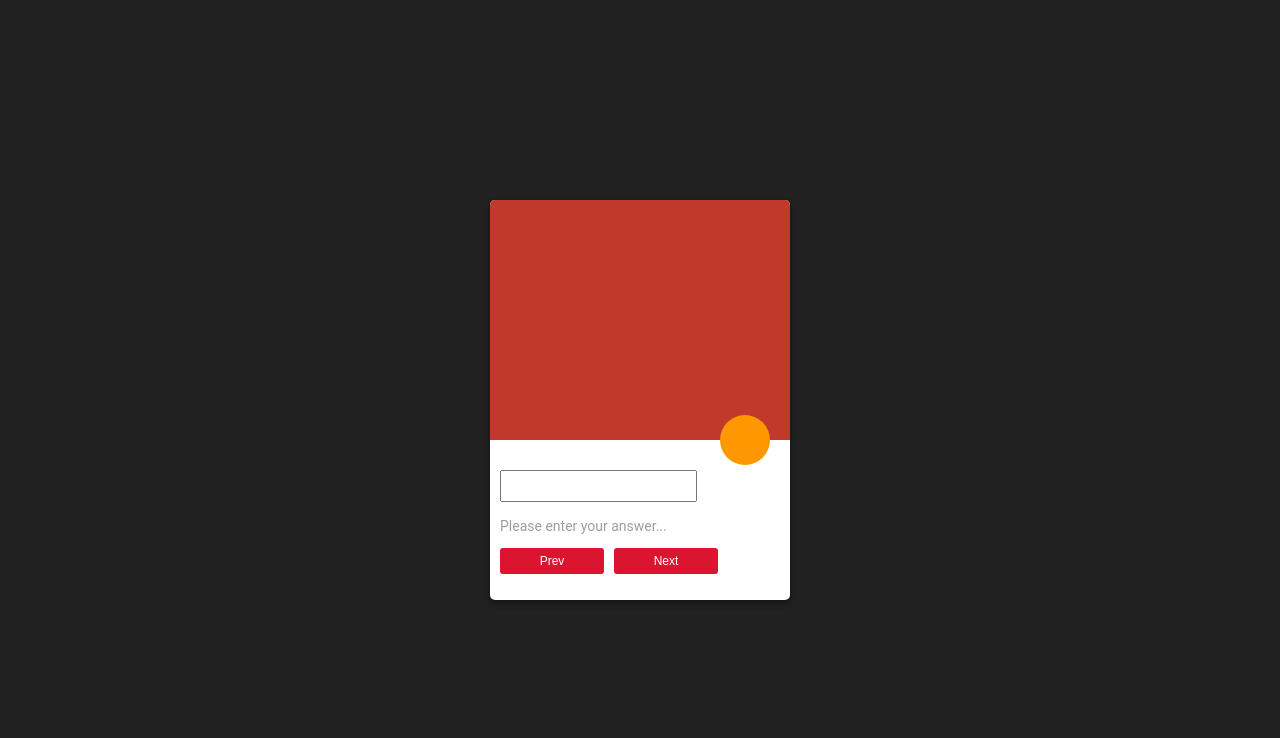
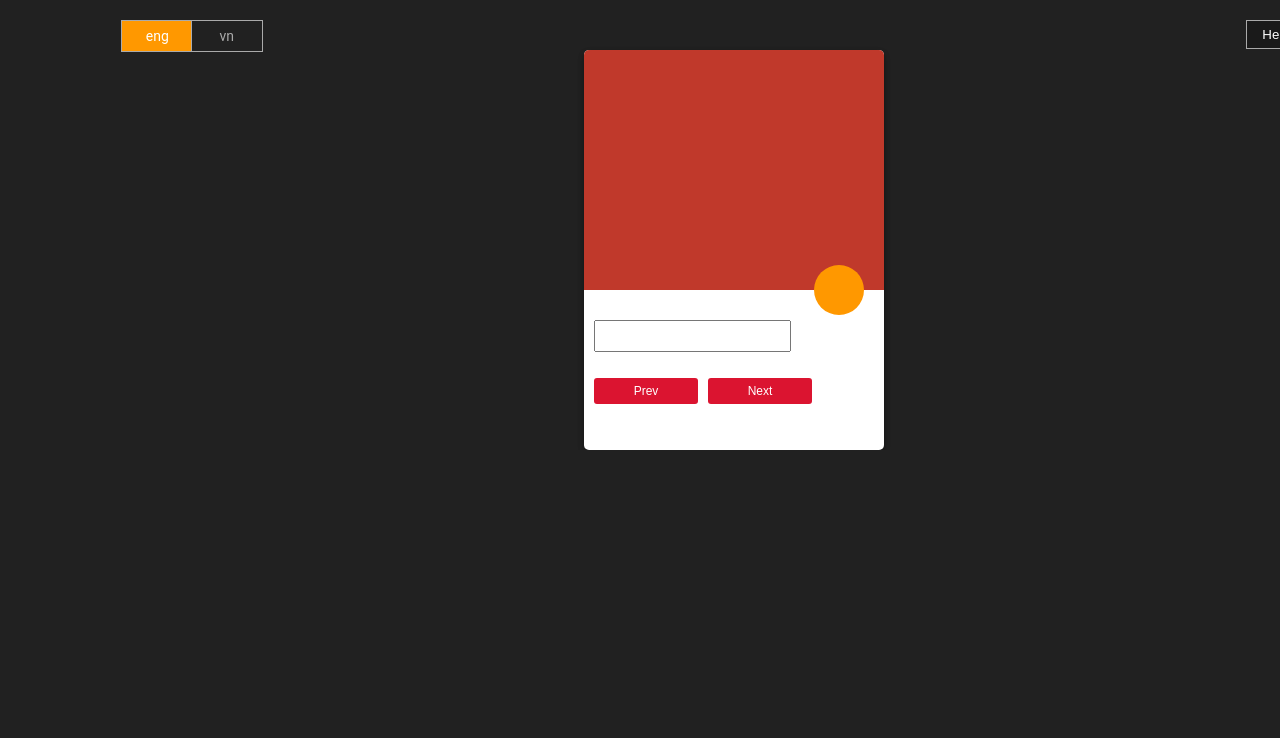
Before and after one commit to vinhsuhi/VocabLearningTool, a Flask app: template templates/home.html in a window 1280 px wide. Shown: the part 62-800 px from the top of the page. Run offline with Flask 2, Linux system fonts and the light colour scheme; the template is opened without the code that fills it, so the values that code supplies are empty.

Commit message:
add toggle language and help ănswer

```diff
--- a/statics/css/style.css
+++ b/statics/css/style.css
@@ -1,5 +1,5 @@
 body {
-  background-color: #45B98F;
+  background-color: #45b98f;
   margin: 0;
   height: 100%;
   font-family: "Open Sans", Helvetica, sans-serif;
@@ -7,7 +7,7 @@
 }
 
 #header {
-  background-color: #5F5CF1;
+  background-color: #5f5cf1;
   height: 2em;
   padding-top: 20px;
   text-align: center;
@@ -67,7 +67,7 @@
   position: relative;
   width: 300px;
   height: 400px;
-	margin: calc((100vh - 400px) / 2) auto;
+  margin: 50px calc((100vh - 400px) / 2) auto;
 }
 
 .card input[type="checkbox"].card-visitors-indicator {
@@ -182,7 +182,7 @@
 .card .header {
   width: 100%;
   height: 60%;
-	background-color: #C0392b;
+  background-color: #c0392b;
 }
 
 .card .header label.indicator {
@@ -323,14 +323,7 @@
   height: 100%;
 }
 
-.card
-	.header
-	.content
-	.data
-	.graph
-	.vertical
-	.day
-	.line-container {
+.card .header .content .data .graph .vertical .day .line-container {
   display: -webkit-box;
   display: -moz-box;
   display: -ms-flexbox;
@@ -357,15 +350,7 @@
   transition: max-height 0.3s cubic-bezier(0.4, 0, 0.2, 1) 0s;
 }
 
-.card
-	.header
-	.content
-	.data
-	.graph
-	.vertical
-	.day
-	.line-container
-	.line {
+.card .header .content .data .graph .vertical .day .line-container .line {
   width: 100%;
   background-color: #ffffff;
 }
@@ -436,7 +421,7 @@
 
 .btn {
   width: inherit;
-  background-color: #DB1430; /* Green */
+  background-color: #db1430; /* Green */
   border: none;
   color: white;
   padding: 6px 10px;
@@ -461,3 +446,76 @@
 #result-user {
   padding: 8px 0px;
 }
+
+#content {
+  display: grid;
+  grid-template-columns: 30% auto 30%;
+  /* text-align: center; */
+}
+
+/* body, html {
+	background: #efefef;
+	display: -webkit-box;
+	display: flex;
+	-webkit-box-pack: center;
+			justify-content: center;
+	-webkit-box-align: center;
+			align-items: center;
+	min-height: 100%;
+	z-index: -1;
+  } */
+
+.btn-toggle {
+  border: 1px solid #aaa;
+  color: #aaa;
+  display: inline-block;
+  padding: 5px;
+  position: relative;
+  text-align: center;
+  -webkit-transition: background 600ms ease, color 600ms ease;
+  transition: background 600ms ease, color 600ms ease;
+}
+
+input[type="radio"].toggle {
+  display: none;
+}
+input[type="radio"].toggle + label {
+  cursor: pointer;
+  min-width: 60px;
+}
+input[type="radio"].toggle + label:hover {
+  background: none;
+  color: #ffff;
+}
+input[type="radio"].toggle + label:after {
+  background: #ff9800;
+  content: "";
+  height: 100%;
+  position: absolute;
+  top: 0;
+  -webkit-transition: left 200ms cubic-bezier(0.77, 0, 0.175, 1);
+  transition: left 200ms cubic-bezier(0.77, 0, 0.175, 1);
+  width: 100%;
+  z-index: -1;
+}
+input[type="radio"].toggle.toggle-left + label {
+  border-right: 0;
+}
+input[type="radio"].toggle.toggle-left + label:after {
+  left: 100%;
+}
+input[type="radio"].toggle.toggle-right + label {
+  margin-left: -5px;
+}
+input[type="radio"].toggle.toggle-right + label:after {
+  left: -100%;
+}
+input[type="radio"].toggle:checked + label {
+  cursor: default;
+  color: #fff;
+  -webkit-transition: color 200ms;
+  transition: color 200ms;
+}
+input[type="radio"].toggle:checked + label:after {
+  left: 0;
+}
--- a/statics/js/tool.js
+++ b/statics/js/tool.js
@@ -35,13 +35,25 @@
 //             </div>
 //             `
 //     });
-var i = 0;
+// const language = {
+//     ENG : true,
+//     VN : false
+// }
+
+var i = 0,eng=vocab[0].eng,vn=vocab[0].vn,lang=true;
+
+function changeLanguage(lan){
+    lang = lan;
+    changeWord(0);
+}
+
 function changeWord(m){
     document.getElementById('vietnam-word').value = "";
-    document.getElementById('result-user').innerHTML = "Please insert your answer!";
-    document.getElementById('result-user').style.color = '#666';
+    document.getElementById('result-user').innerHTML = "";
     i += parseInt(m);
-    document.getElementById('eng-dict').innerHTML = vocab[i].eng;
+    eng = vocab[i].eng;
+    vn = vocab[i].vn;
+    document.getElementById('eng-dict').innerHTML = lang ? eng : vn;
     // document.getElementById('vn-dict').innerHTML = vocab[i].vn;
     // document.getElementById('audio-dict').setAttribute("src",'/static' + vocab[i].audio);
     var audios = document.getElementsByTagName('audio');
@@ -53,8 +65,18 @@
 
 }
 
-function checkWord(w){
-    // console.log(vocab[i].vn);
-    document.getElementById('result-user').innerHTML = (w == vocab[i].vn) ? 'Good' : 'Vinh Oc Cho';
-    document.getElementById('result-user').style.color = (w == vocab[i].vn) ? '#2FB45A' : '#DB1430';
+function alertAwswer(){
+    let answer = lang ? vn : eng;
+    alert(answer);
 }
+
+function checkWord(event,w){
+    let answer = lang ? vn : eng;
+    console.log(lang,answer);
+    if(event.keyCode==13){
+        document.getElementById('result-user').innerHTML = (w == answer) ? 'Good' : 'Oh no :(';
+        document.getElementById('result-user').style.color = (w == answer) ? '#2FB45A' : '#DB1430';
+    } else {
+        document.getElementById('result-user').innerHTML = "";
+    }
+}
--- a/templates/home.html
+++ b/templates/home.html
@@ -16,6 +16,12 @@
     <!-- <source src="{{ url_for('static', filename='data/audio/bend.mp3') }}" type="audio/mpeg"> -->
     <!-- </audio> -->
     <div id="content">
+        <div style="padding: 20px 30px;text-align: center;">
+            <input id="toggle-on" onclick="changeLanguage(true)" class="toggle toggle-left" name="toggle" value="false" type="radio" checked>
+            <label for="toggle-on" class="btn-toggle">eng</label>
+            <input id="toggle-off" class="toggle toggle-right" name="toggle" value="true" type="radio">
+            <label for="toggle-off" onclick="changeLanguage(false)" class="btn-toggle">vn</label>
+        </div>
         <div class="card">
             <input type="checkbox" class="card-visitors-indicator" />
             <div class="header">
@@ -47,10 +53,10 @@
             <div class="info">
                 <div>
                     <div style="padding-bottom: 6px;">
-                        <input type="text" name="vn-word" id="vietnam-word" oninput="checkWord(this.value)">
+                        <input type="text" name="vn-word" id="vietnam-word" onkeydown="checkWord(event,this.value)">
                     </div>
                     <div id="result-user">
-                        Please enter your answer...
+                        <!-- Please enter your answer -->
                     </div>
                 </div>
                 <!-- <p class="counter" id="vn-dict">{{ vocabulary[0].vn }}<span class="unit"></span></p> -->
@@ -61,6 +67,9 @@
             </div>
 
         </div>
+        <div style="padding:  20px 30px;text-align: center;">
+            <button onclick="alertAwswer()" class="btn-toggle" style="padding: 6px;width: 60px; background-color: #1a1a1a;color: #fff;">Help</button>
+        </div>
     </div>
 
 </body>
```
Lines whose indentation alone changed are shown as unchanged.
